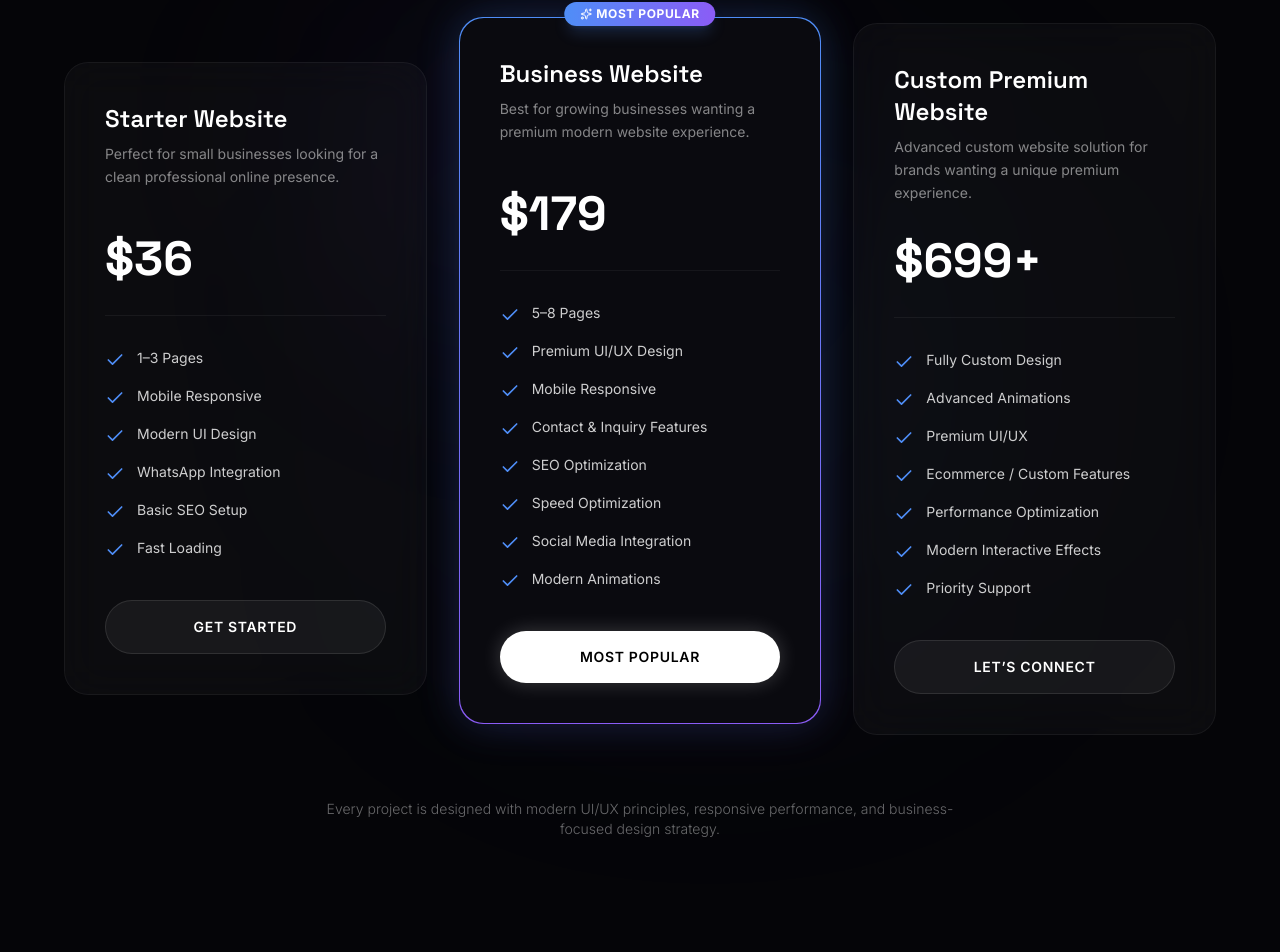
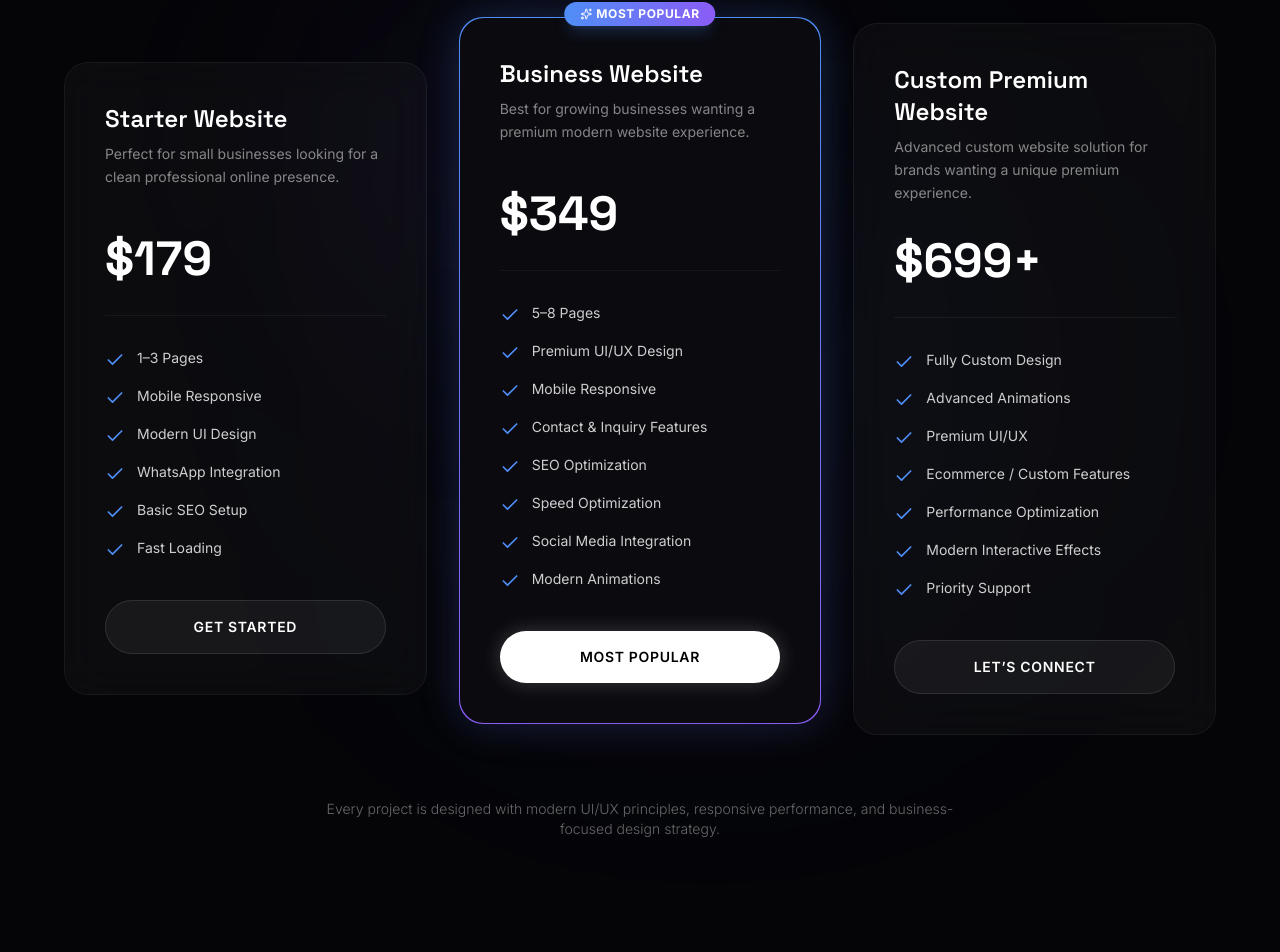
Before and after one commit to gauravnagar7504-dot/portpolio, a React (Vite) app: page / in a window 1280 px wide. Shown: the part 8819-9771 px from the top of the page. Built offline with nearby package versions, Linux system fonts and the light colour scheme; no server answers.

Commit message:
chore: correct plan prices to INR 15,000, 30,000, and 60,000 and change currency dropdown background to solid dark bg for readability

```diff
--- a/src/components/Pricing.jsx
+++ b/src/components/Pricing.jsx
@@ -22,7 +22,7 @@ const plans = [
       'Basic SEO Setup',
       'Fast Loading',
     ],
-    prices: { USD: '36', INR: '3,000', EUR: '33', GBP: '29' },
+    prices: { USD: '179', INR: '15,000', EUR: '169', GBP: '139' },
     isFeatured: false,
     buttonText: 'Get Started',
   },
@@ -40,7 +40,7 @@ const plans = [
       'Social Media Integration',
       'Modern Animations',
     ],
-    prices: { USD: '179', INR: '15,000', EUR: '169', GBP: '139' },
+    prices: { USD: '349', INR: '30,000', EUR: '319', GBP: '269' },
     isFeatured: true,
     buttonText: 'Most Popular',
   },
@@ -162,7 +162,7 @@ export default function Pricing() {
                   animate={{ opacity: 1, y: 0, scale: 1 }}
                   exit={{ opacity: 0, y: 10, scale: 0.95 }}
                   transition={{ duration: 0.2 }}
-                  className="absolute left-0 md:left-auto md:right-0 top-full mt-2 w-48 glass-card border border-white/10 rounded-2xl p-2 z-50 overflow-hidden shadow-[0_10px_40px_rgba(0,0,0,0.5)]"
+                  className="absolute left-0 md:left-auto md:right-0 top-full mt-2 w-48 bg-[#121218] border border-white/10 rounded-2xl p-2 z-50 overflow-hidden shadow-[0_10px_40px_rgba(0,0,0,0.5)]"
                 >
                   {Object.keys(pricingData).map((code) => (
                     <button
```
